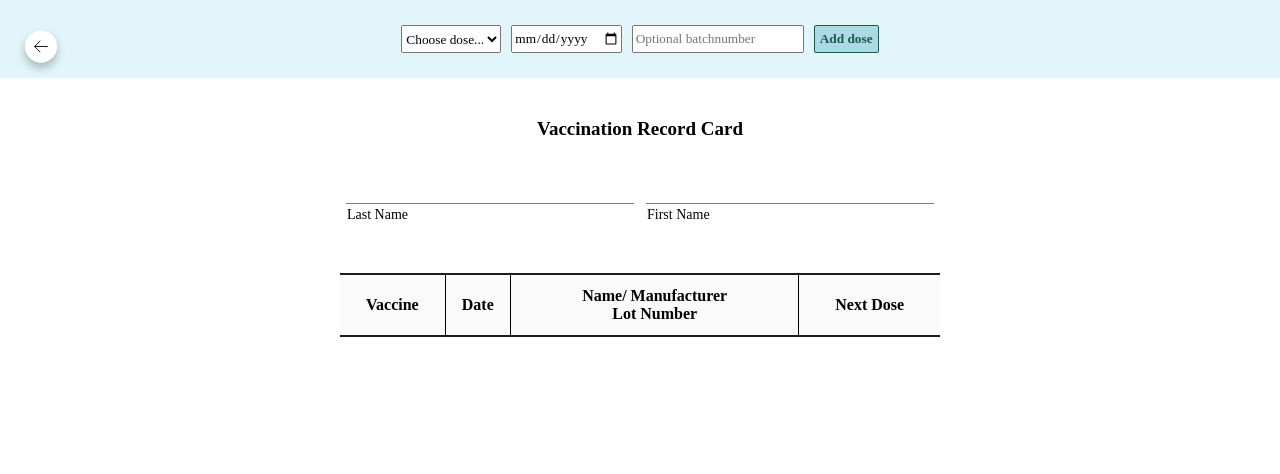
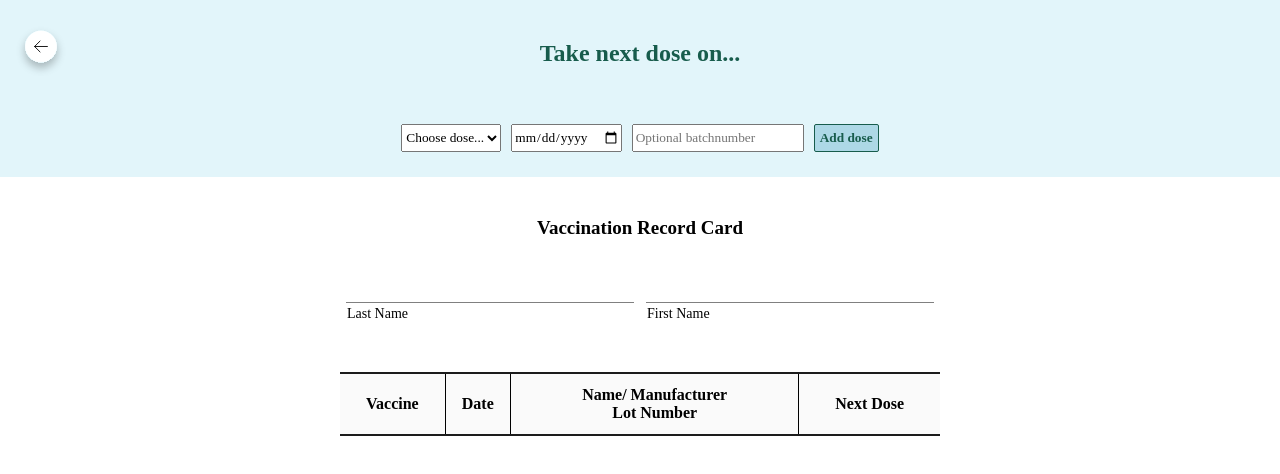
Before and after one commit to sofiaringstedt/final-project, a React (Create React App) app in the folder client/: page /card in a window 1280 px wide. Shown: the top 474 px of the page. Built offline with nearby package versions, Linux system fonts and the light colour scheme; a web font is replaced by a local one.

Commit message:
Handle IOS bug

```diff
--- /dev/null
+++ b/client/src/actions/checkBrowser.js
@@ -0,0 +1,14 @@
+const checkBrowser = (function (agent) {
+  switch (true) {
+      case agent.indexOf("edge") > -1: return "MS Edge";
+      case agent.indexOf("edg/") > -1: return "Edge ( chromium based)";
+      case agent.indexOf("opr") > -1 && !!window.opr: return "Opera";
+      case agent.indexOf("chrome") > -1 && !!window.chrome: return "Chrome";
+      case agent.indexOf("trident") > -1: return "MS IE";
+      case agent.indexOf("firefox") > -1: return "Mozilla Firefox";
+      case agent.indexOf("safari") > -1: return "Safari";
+      default: return "other";
+  }
+})(window.navigator.userAgent.toLowerCase())
+
+export default checkBrowser;
--- a/client/src/components/VaccineCard.js
+++ b/client/src/components/VaccineCard.js
@@ -4,6 +4,7 @@ import { addDose, handleDoseDelete, startCounter } from "../actions/cardActions"
 
 import CardForm from "../reusables/CardForm";
 import NavigateBackButton from "reusables/NavigateBackButton";
+import checkBrowser from "actions/checkBrowser";
 
 import waste from "../assets/waste.png";
 
@@ -42,6 +43,7 @@ const VaccineCard = ({ dosesArray, setDosesArray, setTrackDose }) => {
   const [countDownMinute, setCountDownMinute] = useState(null);
   const [countDownSecond, setCountDownSecond] = useState(null);
   const [loading, setLoading] = useState(false);
+  const [isDesktop, setDesktop] = useState(window.innerWidth > 1024);
 
   const lastDoseIndex = dosesArray?.length - 1;
   const latestDoseDate = dosesArray[lastDoseIndex]?.date;
@@ -59,6 +61,15 @@ const VaccineCard = ({ dosesArray, setDosesArray, setTrackDose }) => {
       setErrorMessage("Dose and date is required");
     }
   };
+
+  const updateMedia = () => {
+    setDesktop(window.innerWidth > 1024);
+  };
+
+  useEffect(() => {
+    window.addEventListener("resize", updateMedia);
+    return () => window.removeEventListener("resize", updateMedia);
+  });
 
   useEffect(() => {
     const interval = setInterval(() => {
@@ -84,9 +95,14 @@ const VaccineCard = ({ dosesArray, setDosesArray, setTrackDose }) => {
     <CardContainer>
       <Header addTop={dosesArray.length > 0 }>
         <NavigateBackButton />
-        {dosesArray.length > 0 &&
-          <>
-            <CountdownTitle>Take next dose in...</CountdownTitle>
+        {dosesArray.length > 0 && checkBrowser !== "Safari" && isDesktop
+          ?
+          <CountdownTitle>Take next dose in...</CountdownTitle>
+          :
+          <CountdownTitle>Take next dose on...</CountdownTitle>
+        }
+        {dosesArray.length > 0 && checkBrowser !== "Safari" && isDesktop
+          ?
             <CountdownContainer>
               {countDownYear > 0
                 ?
@@ -170,7 +186,8 @@ const VaccineCard = ({ dosesArray, setDosesArray, setTrackDose }) => {
                 </>
               }
             </CountdownContainer>
-          </>
+          :
+          <p>{dosesArray[dosesArray.length - 1]?.nextDose}</p>
         }
         <CardForm
           dose={dose}
```
